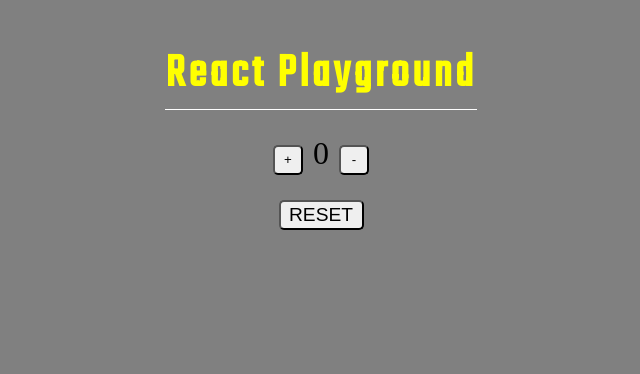
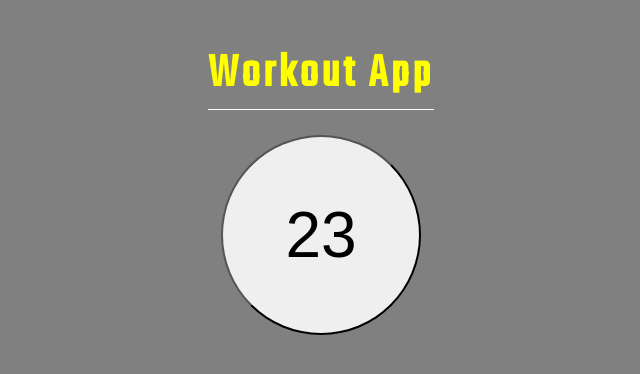
Before and after one commit to callum-laing/react-playground, a React (Vite) app: page / in a window 1280 px wide. Shown: the top 374 px of the page, without its empty margins (319-959 px from the left). Built offline with nearby package versions, Linux system fonts and the light colour scheme.

Commit message:
removed counter, added Timer component

```diff
--- a/src/App.jsx
+++ b/src/App.jsx
@@ -1,6 +1,6 @@
 import { useState } from "react";
 import Title from "./components/Title";
-import Counter from "./components/Counter";
+import Timer from "./components/Timer";
 
 function App() {
   return (
@@ -9,7 +9,7 @@ function App() {
         <Title />
       </div>
       <div>
-        <Counter />
+        <Timer />
       </div>
     </div>
   );
--- a/src/components/Counter.css
+++ /dev/null
@@ -1,26 +0,0 @@
-button {
-    height: 30px;
-    width: 30px;
-    margin: 0 auto;
-    border-radius: 5px;
-}
-
-button:hover {
-    cursor: pointer;
-    background-color: rgb(200, 200, 200);
-}
-
-.count {
-    font-size: 2rem;
-    padding: 10px;
-}
-
-.reset {
-    margin-top: 25px;
-    width: 85px;
-    font-size: 1.2rem;
-}
-
-.countMover {
-    margin-top: 25px;
-}
--- a/src/components/Counter.jsx
+++ /dev/null
@@ -1,36 +0,0 @@
-import { useState } from "react";
-import "./Counter.css";
-
-const Counter = () => {
-  let [count, setCount] = useState(0);
-
-  const addCount = () => {
-    setCount(count + 1);
-  };
-  const reduceCount = () => {
-    if (count !== 0) {
-      setCount(count - 1);
-    }
-  };
-
-  const resetCount = () => {
-    setCount((count = 0));
-  };
-
-  return (
-    <>
-      <div className="countMover">
-        <button onClick={addCount}>+</button>
-        <span className="count">{count}</span>
-        <button onClick={reduceCount}>-</button>
-      </div>
-      <div>
-        <button className="reset" onClick={resetCount}>
-          RESET
-        </button>
-      </div>
-    </>
-  );
-};
-
-export default Counter;
--- /dev/null
+++ b/src/components/Timer.css
@@ -0,0 +1,7 @@
+.timerBtn {
+    width: 200px;
+    height: 200px;
+    border-radius: 50%;
+    font-size: 4rem;
+    margin-top: 25px;
+}
--- /dev/null
+++ b/src/components/Timer.jsx
@@ -0,0 +1,30 @@
+import { useEffect, useState } from "react";
+import "./Timer.css";
+
+const Timer = () => {
+  let [count, setCount] = useState(30);
+
+  const countdown = () => {
+    if (count > 0) {
+      setCount(count - 1);
+    } else {
+      console.log("count is 0");
+    }
+  };
+
+  useEffect(() => {
+    const intervalId = setInterval(countdown, 1000);
+
+    return () => {
+      clearInterval(intervalId);
+    };
+  }, [count]);
+
+  return (
+    <div>
+      <button className="timerBtn">{count}</button>
+    </div>
+  );
+};
+
+export default Timer;
--- a/src/components/Title.jsx
+++ b/src/components/Title.jsx
@@ -3,7 +3,7 @@ import "./Title.css";
 const Title = () => {
   return (
     <div className="titleContainer">
-      <h1>React Playground</h1>
+      <h1>Workout App</h1>
     </div>
   );
 };
```
